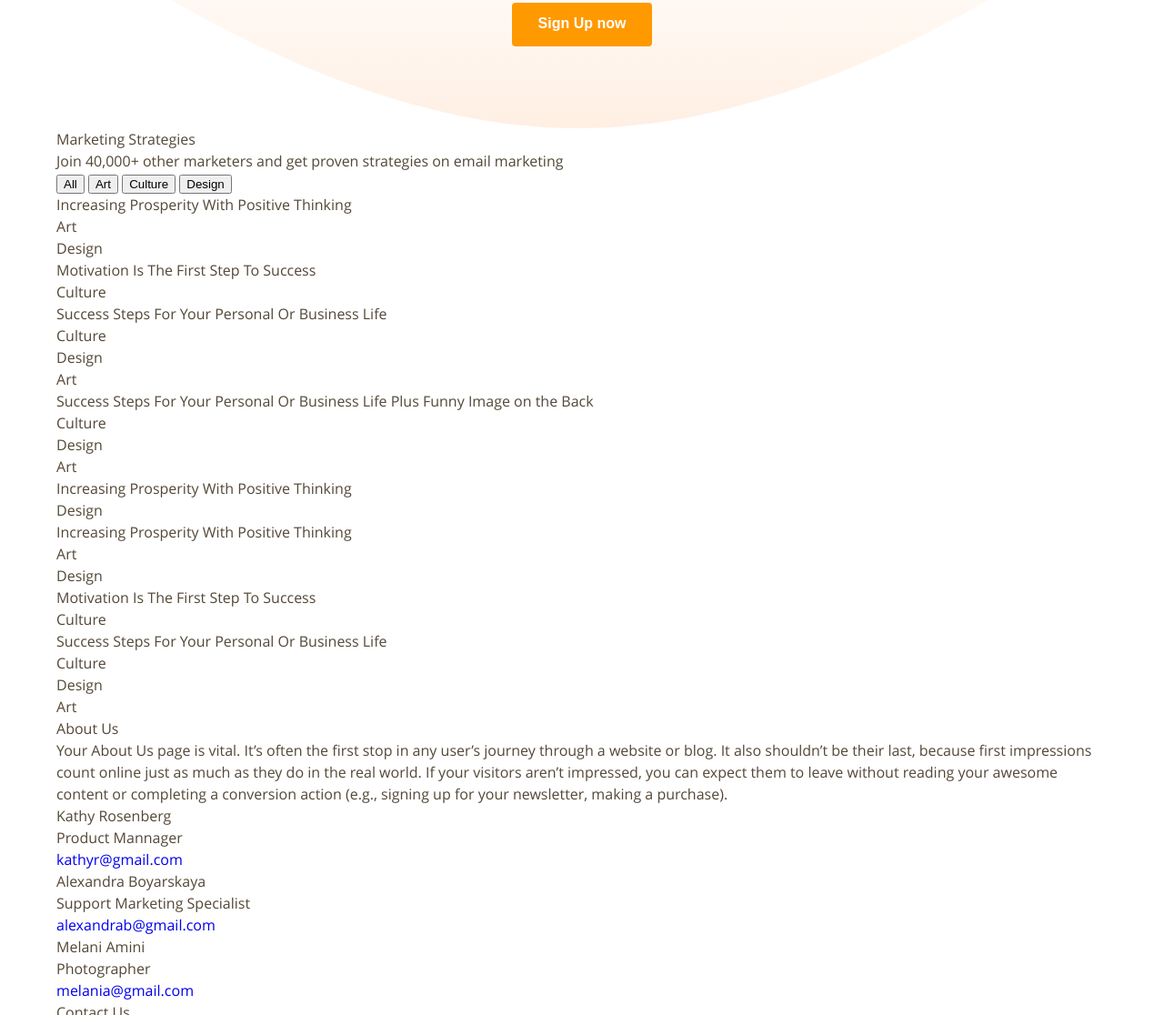
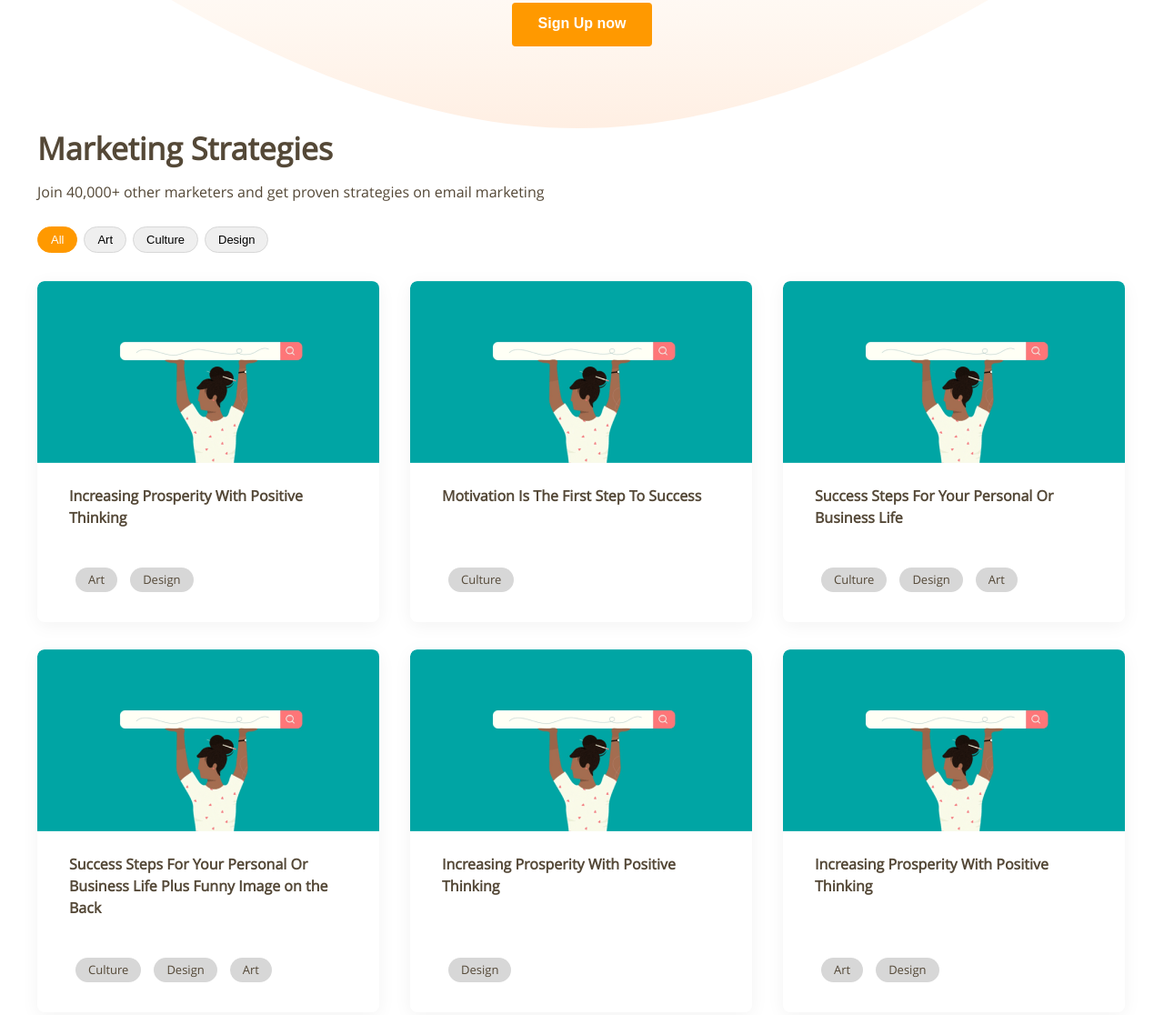
Before and after one commit to Ligalaiz/Productly, a website: page index.html in a window 1280 px wide. Shown: the part 1104-2220 px from the top of the page at 91% size. Drawn offline with Linux system fonts and the light colour scheme.

Commit message:
style: add styles for strategies section

```diff
--- a/index.html
+++ b/index.html
@@ -189,7 +189,8 @@
               <button class="filter__item" type="button">Design</button>
             </div>
             <div class="strategies__wrap">
-              <div class="strategies__item">
+
+              <div class="strategies__item  strategies__item--positive">
                 <p class="strategies__promo">
                   Increasing Prosperity With Positive Thinking
                 </p>
@@ -198,7 +199,8 @@
                   <div class="strategies__type">Design</div>
                 </div>
               </div>
-              <div class="strategies__item">
+
+              <div class="strategies__item  strategies__item--success">
                 <p class="strategies__promo">
                   Motivation Is The First Step To Success
                 </p>
@@ -206,7 +208,8 @@
                   <div class="strategies__type">Culture</div>
                 </div>
               </div>
-              <div class="strategies__item">
+
+              <div class="strategies__item  strategies__item--business">
                 <p class="strategies__promo">
                   Success Steps For Your Personal Or Business Life
                 </p>
@@ -216,7 +219,8 @@
                   <div class="strategies__type">Art</div>
                 </div>
               </div>
-              <div class="strategies__item">
+
+              <div class="strategies__item  strategies__item--funny">
                 <p class="strategies__promo">
                   Success Steps For Your Personal Or Business Life Plus Funny
                   Image on the Back
@@ -227,7 +231,8 @@
                   <div class="strategies__type">Art</div>
                 </div>
               </div>
-              <div class="strategies__item">
+
+              <div class="strategies__item  strategies__item--increas">
                 <p class="strategies__promo">
                   Increasing Prosperity With Positive Thinking
                 </p>
@@ -235,7 +240,8 @@
                   <div class="strategies__type">Design</div>
                 </div>
               </div>
-              <div class="strategies__item">
+
+              <div class="strategies__item  strategies__item--positive">
                 <p class="strategies__promo">
                   Increasing Prosperity With Positive Thinking
                 </p>
@@ -244,7 +250,8 @@
                   <div class="strategies__type">Design</div>
                 </div>
               </div>
-              <div class="strategies__item">
+
+              <div class="strategies__item  strategies__item--success">
                 <p class="strategies__promo">
                   Motivation Is The First Step To Success
                 </p>
@@ -252,7 +259,8 @@
                   <div class="strategies__type">Culture</div>
                 </div>
               </div>
-              <div class="strategies__item">
+
+              <div class="strategies__item  strategies__item--business">
                 <p class="strategies__promo">
                   Success Steps For Your Personal Or Business Life
                 </p>
@@ -262,6 +270,7 @@
                   <div class="strategies__type">Art</div>
                 </div>
               </div>
+
             </div>
           </div>
           <!-- container ¯\_(ツ)_/¯ -->
--- a/source/sass/base/_basic.sass
+++ b/source/sass/base/_basic.sass
@@ -17,7 +17,7 @@ h1, h2, h3, p
 
 .container
   width: 100%
-  max-width: 1236px
+  max-width: 1278px
   margin: 0 auto
   padding: 0 40px
 
--- /dev/null
+++ b/source/sass/layout/_strategies.sass
@@ -0,0 +1,74 @@
+.strategies
+  margin-bottom: 96px
+  &__title
+    margin-bottom: 14px
+
+    font-weight: 700
+    font-size: 34px
+    line-height: 1.3
+  &__text
+    margin-bottom: 24px
+
+    font-size: 16px
+    line-height: 1.6
+  &__wrap
+    display: grid
+    grid-template-columns: repeat(auto-fit, 376px)
+    column-gap: 34px
+    row-gap: 30px
+  &__item
+    position: relative
+
+    padding: 224px 35px 83px
+    border-radius: 8px
+
+    background-image: url("../assets/img/strategies/1.png")
+    background-repeat: no-repeat
+    box-shadow: 0px 4px 20px rgba(0, 0, 0, 0.05)
+  &__promo
+    margin: 0 auto
+    margin-bottom: 20px
+    max-width: 310px
+
+    font-weight: 700
+  &__type-wrap
+    position: absolute
+    left: 35px
+    bottom: 26px
+
+    display: flex
+    justify-content: flex-start
+  &__type
+    margin: 7px
+    padding: 0 14px
+    border-radius: 90px
+    background-color: $color-tag--border
+
+    font-size: 13px
+    line-height: 2.1
+
+.filter
+  display: flex
+  justify-content: flex-start
+  &__item
+    margin: 0 7px 31px 0
+    padding: 0 14px
+    border-radius: 90px
+    border: 1px solid $color-tag--border
+
+    font-size: 13px
+    line-height: 2.1
+    transition: all 0.2s linear
+    cursor: pointer
+    &:hover
+      border-color: $color-btn
+
+      color: $color-white
+      background-color: $color-btn
+    &--active
+      border-color: $color-btn
+
+      color: $color-white
+
+      background-color: $color-btn
+      cursor: default
--- a/source/sass/main.sass
+++ b/source/sass/main.sass
@@ -9,3 +9,4 @@
 @import "layout/_menu.sass"
 @import "layout/_intro.sass"
 @import "layout/_tools.sass"
+@import "layout/_strategies.sass"
```
Also changed, not shown: source/style.css, 1 other file.
